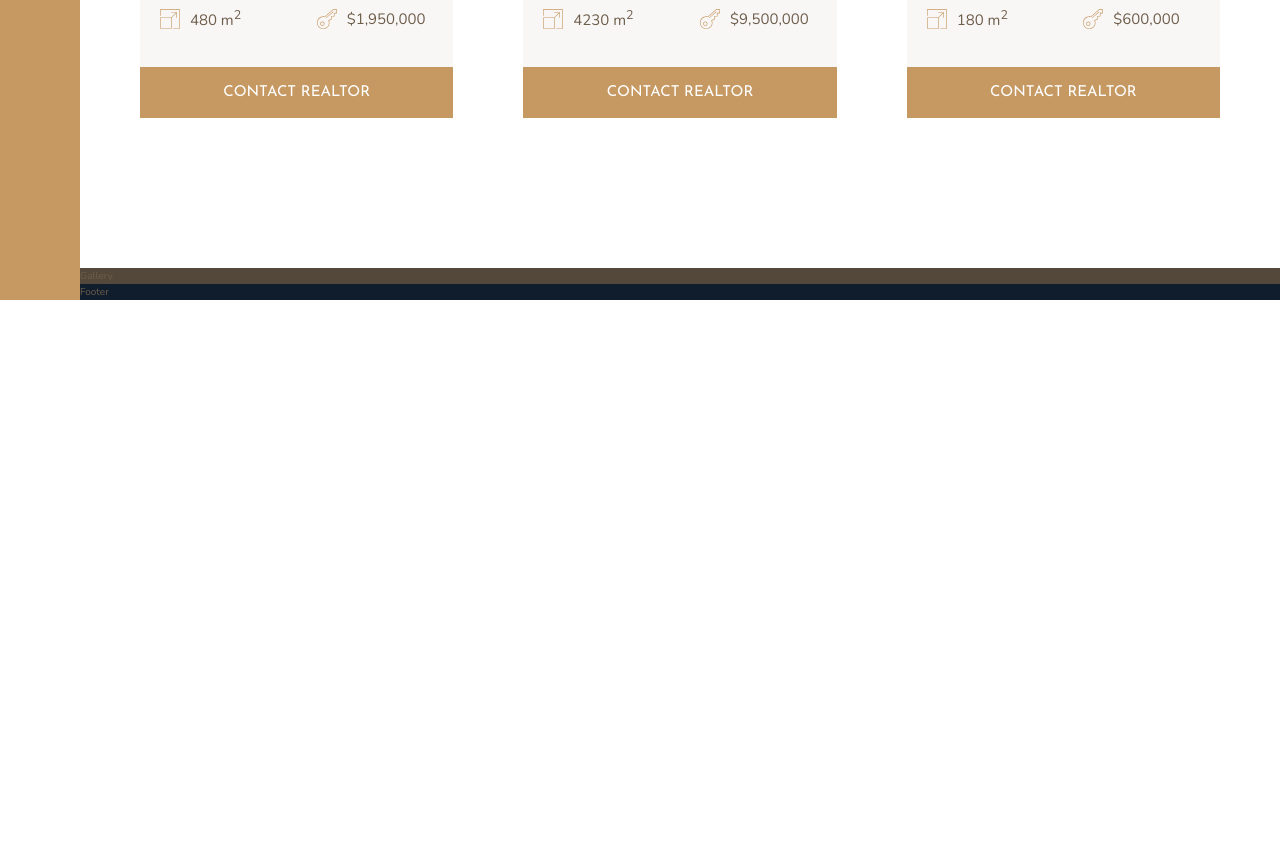
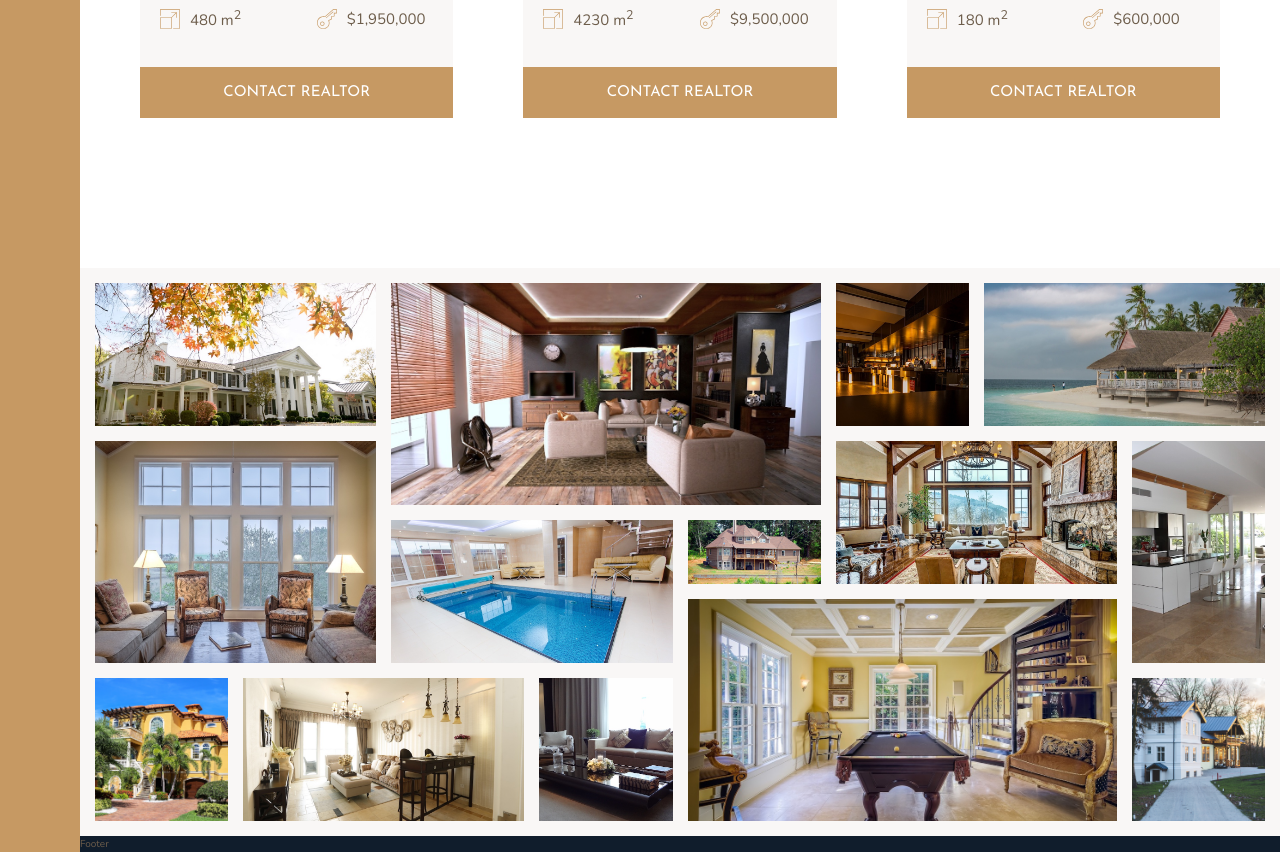
Before and after one commit to bucky0112/grid-practice, a website: page index.html in a window 1280 px wide. Shown: the part 2831-3683 px from the top of the page. Before the commit the page ends 3131 px from the top, so only its background shows below. Drawn offline with nearby package versions, Linux system fonts and the light colour scheme.

Commit message:
add gallery

```diff
--- a/index.html
+++ b/index.html
@@ -306,7 +306,50 @@
       </div>
     </section>
 
-    <section class="gallery">Gallery</section>
+    <section class="gallery">
+      <figure class="gallery__item gallery__item--1">
+        <img src="img/gal-1.jpeg" alt="Gallery image 1" class="gallery__img" />
+      </figure>
+      <figure class="gallery__item gallery__item--2">
+        <img src="img/gal-2.jpeg" alt="Gallery image 2" class="gallery__img" />
+      </figure>
+      <figure class="gallery__item gallery__item--3">
+        <img src="img/gal-3.jpeg" alt="Gallery image 3" class="gallery__img" />
+      </figure>
+      <figure class="gallery__item gallery__item--4">
+        <img src="img/gal-4.jpeg" alt="Gallery image 4" class="gallery__img" />
+      </figure>
+      <figure class="gallery__item gallery__item--5">
+        <img src="img/gal-5.jpeg" alt="Gallery image 5" class="gallery__img" />
+      </figure>
+      <figure class="gallery__item gallery__item--6">
+        <img src="img/gal-6.jpeg" alt="Gallery image 6" class="gallery__img" />
+      </figure>
+      <figure class="gallery__item gallery__item--7">
+        <img src="img/gal-7.jpeg" alt="Gallery image 7" class="gallery__img" />
+      </figure>
+      <figure class="gallery__item gallery__item--8">
+        <img src="img/gal-8.jpeg" alt="Gallery image 8" class="gallery__img" />
+      </figure>
+      <figure class="gallery__item gallery__item--9">
+        <img src="img/gal-9.jpeg" alt="Gallery image 9" class="gallery__img" />
+      </figure>
+      <figure class="gallery__item gallery__item--10">
+        <img src="img/gal-10.jpeg" alt="Gallery image 10" class="gallery__img" />
+      </figure>
+      <figure class="gallery__item gallery__item--11">
+        <img src="img/gal-11.jpeg" alt="Gallery image 11" class="gallery__img" />
+      </figure>
+      <figure class="gallery__item gallery__item--12">
+        <img src="img/gal-12.jpeg" alt="Gallery image 12" class="gallery__img" />
+      </figure>
+      <figure class="gallery__item gallery__item--13">
+        <img src="img/gal-13.jpeg" alt="Gallery image 13" class="gallery__img" />
+      </figure>
+      <figure class="gallery__item gallery__item--14">
+        <img src="img/gal-14.jpeg" alt="Gallery image 14" class="gallery__img" />
+      </figure>
+    </section>
 
     <footer class="footer">Footer</footer>
   </body>
--- a/sass/_gallery.scss
+++ b/sass/_gallery.scss
@@ -1,4 +1,89 @@
 .gallery {
-  background-color: $color-grey-dark-1;
+  background-color: $color-grey-light-1;
   grid-column: full-start / full-end;
+
+  display: grid;
+  grid-template-columns: repeat(8, 1fr);
+  grid-template-rows: repeat(7, 5vw);
+  gap: 1.5rem;
+  padding: 1.5rem;
+
+  &__item {
+    &--1 {
+      grid-row: 1 / 3;
+      grid-column: 1 / 3;
+    }
+
+    &--2 {
+      grid-row: 1 / span 3;
+      grid-column: 3 / span 3;
+    }
+
+    &--3 {
+      grid-row: 1 / span 2;
+      grid-column: 6 / span 1;
+    }
+
+    &--4 {
+      grid-row: 1 / span 2;
+      grid-column: 7 / span 2;
+    }
+
+    &--5 {
+      grid-row: 3 / span 3;
+      grid-column: 1 / span 2;
+    }
+
+    &--6 {
+      grid-row: 4 / span 2;
+      grid-column: 3 / span 2;
+    }
+
+    &--7 {
+      grid-row: 4 / span 1;
+      grid-column: 5 / span 1;
+    }
+
+    &--8 {
+      grid-row: 3 / span 2;
+      grid-column: 6 / span 2;
+    }
+
+    &--9 {
+      grid-row: 3 / span 3;
+      grid-column: 8 / span 1;
+    }
+
+    &--10 {
+      grid-row: 6 / span 2;
+      grid-column: 1 / span 1;
+    }
+
+    &--11 {
+      grid-row: 6 / span 2;
+      grid-column: 2 / span 2;
+    }
+
+    &--12 {
+      grid-row: 6 / span 2;
+      grid-column: 4 / span 1;
+    }
+
+    &--13 {
+      grid-row: 5 / span 3;
+      grid-column: 5 / span 3;
+    }
+
+    &--14 {
+      grid-row: 6 / span 2;
+      grid-column: 8 / span 1;
+    }
+  }
+
+  &__img {
+    width: 100%;
+    height: 100%;
+    display: block;
+    object-fit: cover;
+  }
 }
```
Also changed, not shown: css/style.css.
